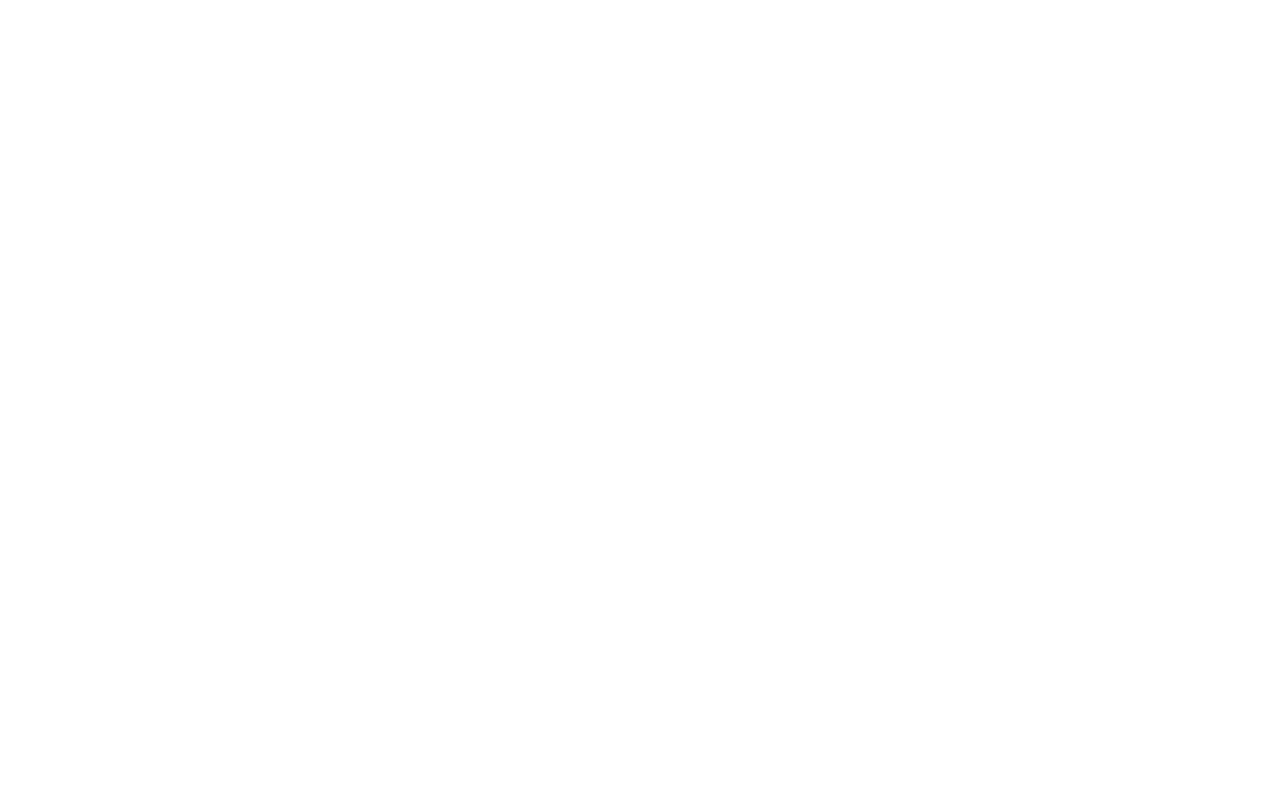
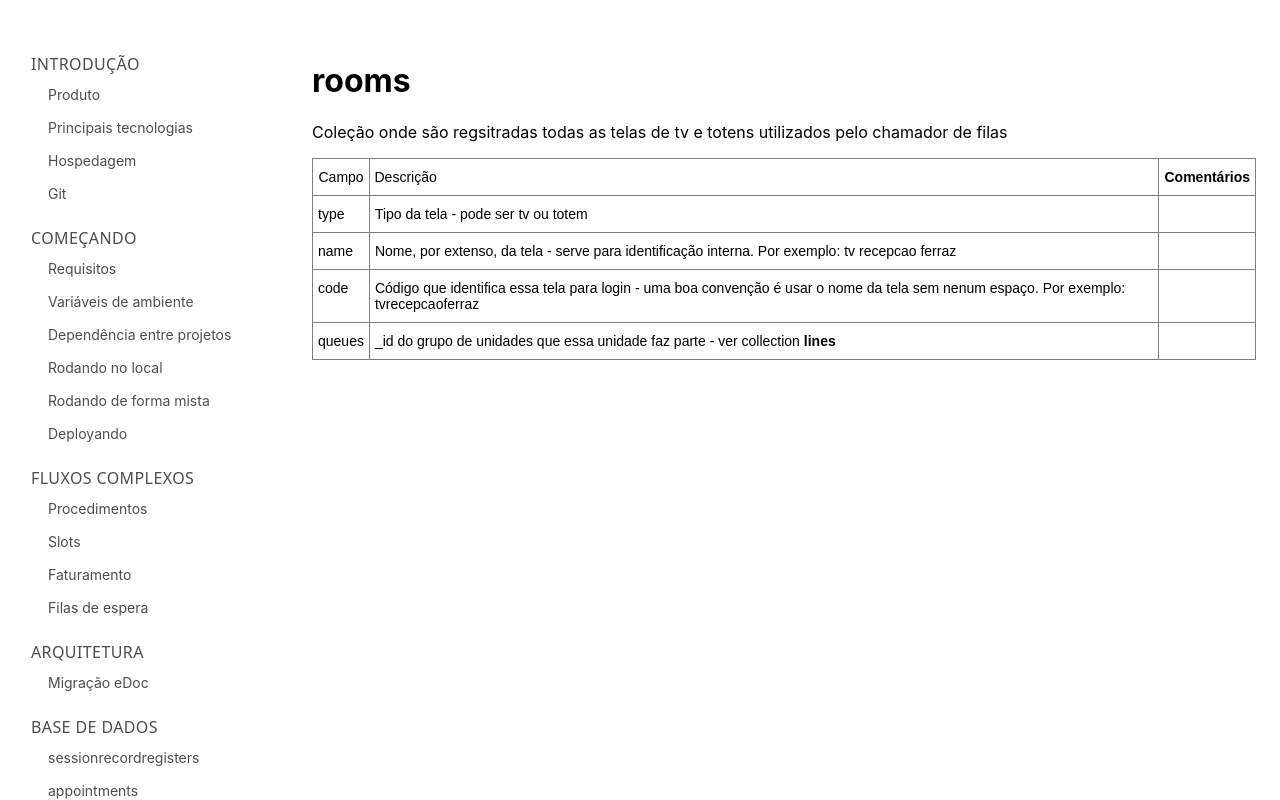
Before and after one commit to plenasaude/edoc-documentation, a React (Vite) app: page /mongo-collections/screens in a window 1280 px wide. Before the commit this address had no page. Built offline with nearby package versions, Linux system fonts and the light colour scheme.

Commit message:
Added screens collections documentation

```diff
--- a/src/App.tsx
+++ b/src/App.tsx
@@ -47,6 +47,7 @@
 import Organizations from "./pages/MongoCollections/Organizations";
 import ProceduresCollection from "./pages/MongoCollections/Procedures";
 import Rooms from "./pages/MongoCollections/Rooms";
+import Screens from "./pages/MongoCollections/Screens";
 
 import ComplexFlows from "./pages/ComplexFlows";
 import Procedures from "./pages/ComplexFlows/Procedures";
@@ -117,6 +118,7 @@
           <Route path="organizations" element={<Organizations />} />
           <Route path="procedures" element={<ProceduresCollection />} />
           <Route path="rooms" element={<Rooms />} />
+          <Route path="screens" element={<Screens />} />
         </Route>
 
         <Route path="/projects" element={<TOC />}>
@@ -206,6 +208,7 @@
         <TOCLink to="/mongo-collections/organizations">organizations</TOCLink>
         <TOCLink to="/mongo-collections/Procedures">procedures</TOCLink>
         <TOCLink to="/mongo-collections/Rooms">rooms</TOCLink>
+        <TOCLink to="/mongo-collections/Screens">screens</TOCLink>
 
         <TOCTitle to="/projects">Projetos</TOCTitle>
         <TOCLink to="/projects/edocker">edocker</TOCLink>
--- a/src/pages/MongoCollections/Rooms.tsx
+++ b/src/pages/MongoCollections/Rooms.tsx
@@ -80,6 +80,14 @@
                 </td>
                 <td className="tg-0pky" />
               </tr>
+              <tr>
+                <td className="tg-0pky">queues</td>
+                <td className="tg-0pky">
+                  Array com _id das das filas das quais essa localidade faz parte - ver collection{" "}
+                  <span style={{ fontWeight: "bold" }}>lines</span>
+                </td>
+                <td className="tg-0pky" />
+              </tr>
             </tbody>
           </table>
         </div>
--- /dev/null
+++ b/src/pages/MongoCollections/Screens.tsx
@@ -0,0 +1,72 @@
+import { PageContent } from "../../components/PageContent";
+
+export default function Rooms() {
+  return (
+    <PageContent>
+      <h1>rooms</h1>
+
+      <p>
+        Coleção onde são regsitradas todas as telas de tv e totens utilizados pelo chamador de filas
+      </p>
+      <>
+        <style
+          type="text/css"
+          dangerouslySetInnerHTML={{
+            __html:
+              "\n.tg  {border-collapse:collapse;border-spacing:0;}\n.tg td{border-color:black;border-style:solid;border-width:1px;font-family:Arial, sans-serif;font-size:14px;\n  overflow:hidden;padding:10px 5px;word-break:normal;}\n.tg th{border-color:black;border-style:solid;border-width:1px;font-family:Arial, sans-serif;font-size:14px;\n  font-weight:normal;overflow:hidden;padding:10px 5px;word-break:normal;}\n.tg .tg-j1i3{border-color:inherit;position:-webkit-sticky;position:sticky;text-align:left;top:-1px;vertical-align:top;\n  will-change:transform}\n.tg .tg-0pky{border-color:inherit;text-align:left;vertical-align:top}\n@media screen and (max-width: 767px) {.tg {width: auto !important;}.tg col {width: auto !important;}.tg-wrap {overflow-x: auto;-webkit-overflow-scrolling: touch;}}"
+          }}
+        />
+        <div className="tg-wrap">
+          <table className="tg">
+            <thead>
+              <tr>
+                <th className="tg-j1i3">Campo</th>
+                <th className="tg-j1i3">Descrição</th>
+                <th className="tg-j1i3">
+                  <span style={{ fontWeight: "bold" }}>Comentários</span>
+                </th>
+              </tr>
+            </thead>
+            <tbody>
+              <tr>
+                <td className="tg-0pky">type</td>
+                <td className="tg-0pky">Tipo da tela - pode ser tv ou totem</td>
+                <td className="tg-0pky" />
+              </tr>
+              <tr>
+                <td className="tg-0pky">name</td>
+                <td className="tg-0pky">
+                  Nome, por extenso, da tela - serve para identificação interna. Por
+                  exemplo: tv recepcao ferraz
+                </td>
+                <td className="tg-0pky" />
+              </tr>
+              <tr>
+                <td className="tg-0pky">code</td>
+                <td className="tg-0pky">
+                  Código que identifica essa tela para login - uma boa convenção é
+                  usar o nome da tela sem nenum espaço. Por exemplo: tvrecepcaoferraz{" "}
+                </td>
+                <td className="tg-0pky" />
+              </tr>
+              <tr>
+                <td className="tg-0pky">queues</td>
+                <td className="tg-0pky">
+                  _id do grupo de unidades que essa unidade faz parte - ver collection{" "}
+                  <span style={{ fontWeight: "bold" }}>lines</span>
+                </td>
+                <td className="tg-0pky" />
+              </tr>
+            </tbody>
+          </table>
+        </div>
+      </>
+
+
+
+
+
+
+    </PageContent>
+  );
+}
```
